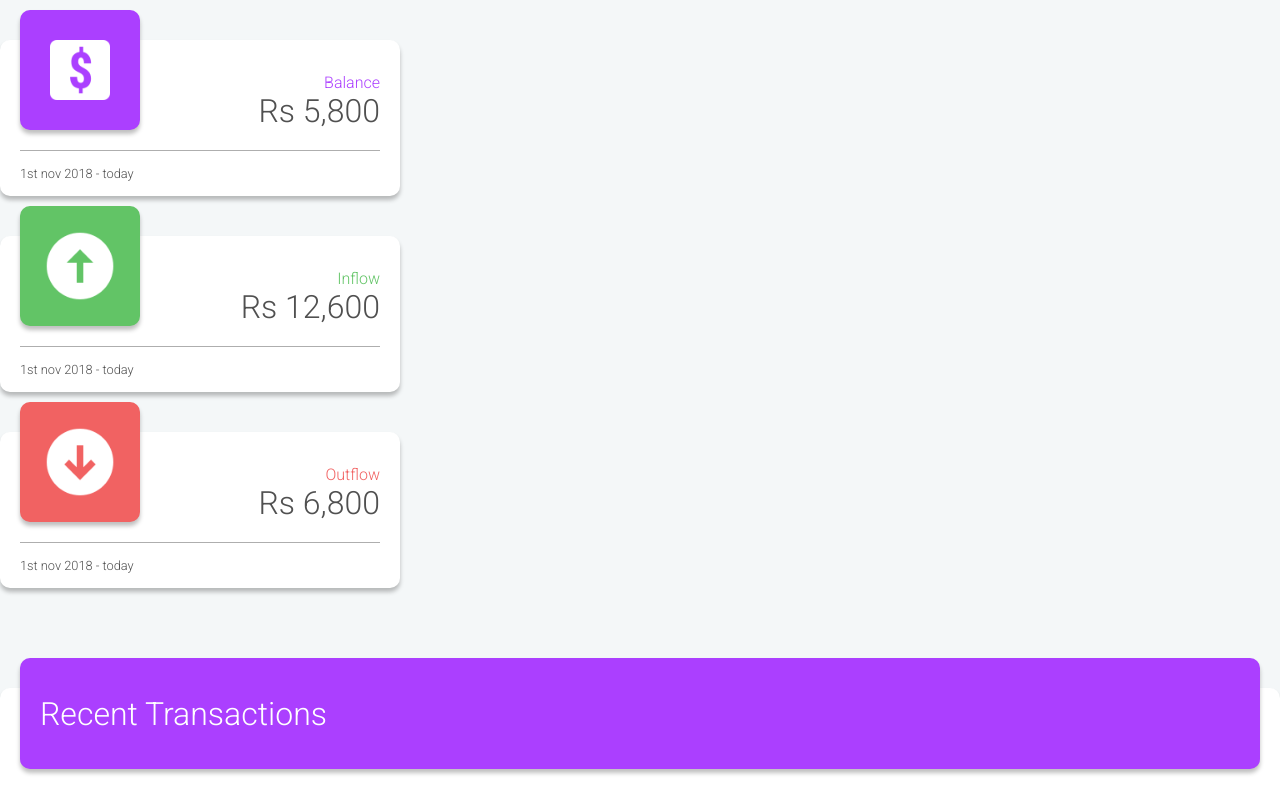
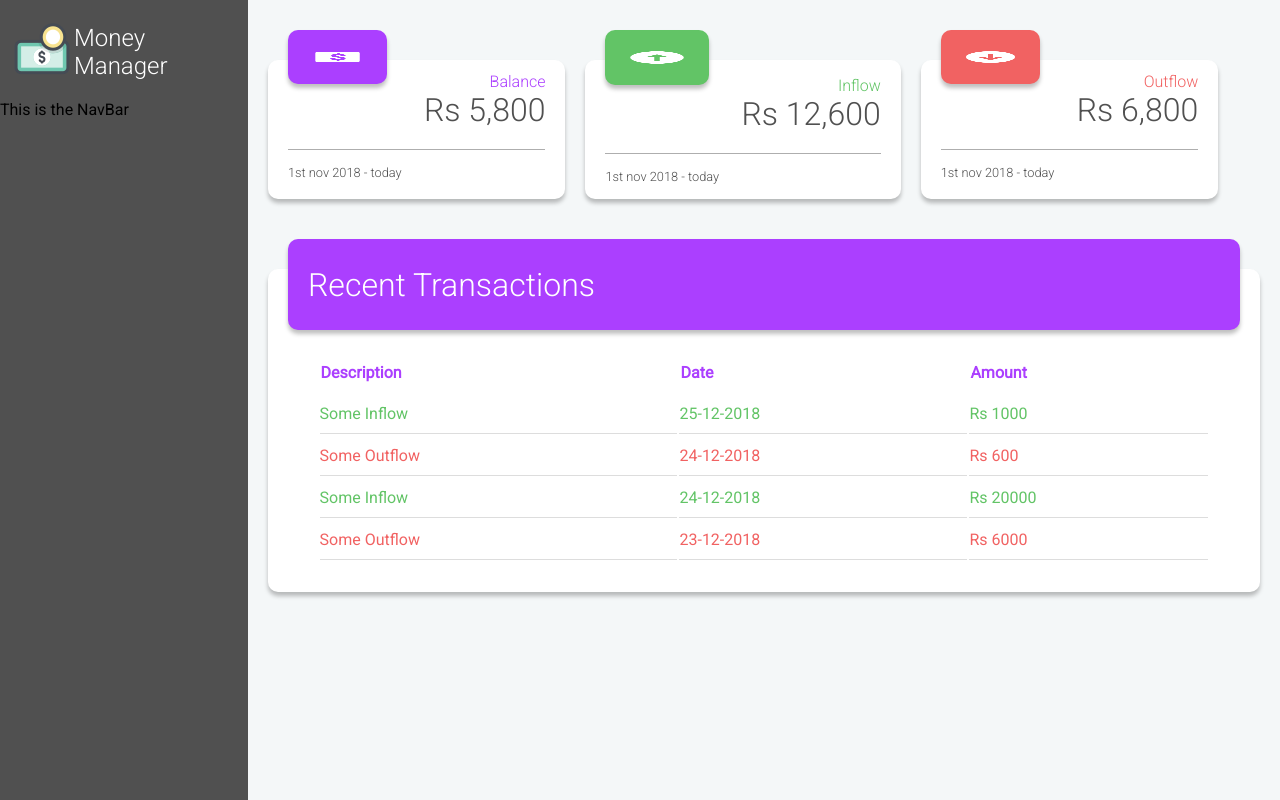
Before and after one commit to senalwijeratne/react-moneymanager, a React (Create React App) app: page / in a window 1280 px wide. Shown: the top 800 px of the page. Built offline with nearby package versions, Linux system fonts and the light colour scheme.

Commit message:
navbar & changes

```diff
--- a/src/App.js
+++ b/src/App.js
@@ -1,20 +1,37 @@
 import React, { Component } from 'react'
 import styled from 'styled-components'
+
+import FlashCard from './components/FlashCard'
+import TransactionTable from './components/TransactionTable'
+import NavBar from './components/NavBar'
+
 import dollarIcon from './icons/dollar.png'
 import upArrowIcon from './icons/arrow-up.png'
 import downArrowIcon from './icons/arrow-down.png'
 
-import FlashCard from './components/FlashCard'
-import TransactionTable from './components/TransactionTable'
+const AppContainer = styled.div`
+  display: flex;
+`
 
-const AppContainer = styled.div`
+const MainSection = styled.div`
+  display: flex;
+  flex-direction: column;
+  width: 100%;
+  margin: 20px 20px 20px 20px;
   text-align: center;
+  div {
+    display: flex;
+    justify-content: flex-start;
+  }
 `
 
 class App extends Component {
   render() {
     return (
       <AppContainer>
+        <NavBar />
+        <MainSection>
+          <div>
             <FlashCard
               cardType={'Balance'}
               icon={dollarIcon}
@@ -33,7 +50,9 @@ class App extends Component {
               bgColor={'#F16262'}
               amount={'6800'}
             />
+          </div>
           <TransactionTable />
+        </MainSection>
       </AppContainer>
     )
   }
--- /dev/null
+++ b/src/components/NavBar.js
@@ -0,0 +1,45 @@
+import React, { Component } from 'react'
+import styled from 'styled-components'
+
+import logo from '../icons/cash.png'
+
+const NavBarContainer = styled.div`
+  display: flex;
+  flex-direction: column;
+  width: 25%;
+  height: 100vh;
+  background-color: #505050;
+`
+
+const LogoTitle = styled.div`
+  display: flex;
+  flex-direction: row;
+  justify-content: center;
+  align-items: center;
+  margin: 20px 10px 0px 10px;
+  img {
+    width: 64px;
+    height: 64px;
+  }
+  span {
+    font-weight: 300;
+    font-size: 1.5rem;
+    color: #ffffff;
+  }
+`
+
+class NavBar extends Component {
+  render() {
+    return (
+      <NavBarContainer>
+        <LogoTitle>
+          <img src={logo} alt="logo" />
+          <span>Money Manager</span>
+        </LogoTitle>
+        <p>This is the NavBar</p>
+      </NavBarContainer>
+    )
+  }
+}
+
+export default NavBar
--- a/src/components/TransactionTable.js
+++ b/src/components/TransactionTable.js
@@ -6,7 +6,7 @@ const TableContainer = styled.div`
   flex-direction: column;
   width: 100%;
   min-height: 200px;
-  margin-top: 100px;
+  margin-top: 70px;
   background: #ffffff;
   box-shadow: 0px 4px 4px rgba(0, 0, 0, 0.25);
   border-radius: 10px;
@@ -20,11 +20,8 @@ const TableContainer = styled.div`
     border-radius: 10px;
   }
   div > h2 {
-    font-family: Roboto;
-    font-style: normal;
     font-weight: 300;
-    padding: 10px 20px 10px 20px;
-    line-height: normal;
+    padding-left: 20px;
     font-size: 2rem;
     color: #ffffff;
   }
```
Lines whose indentation alone changed are shown as unchanged.
